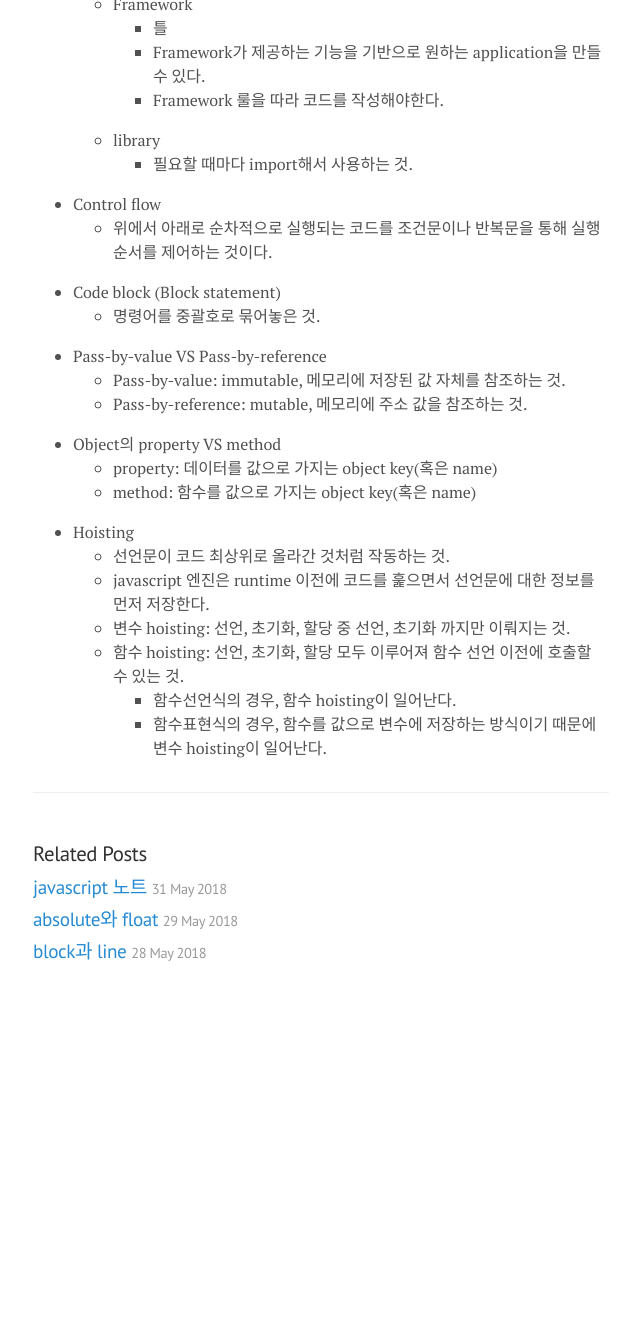
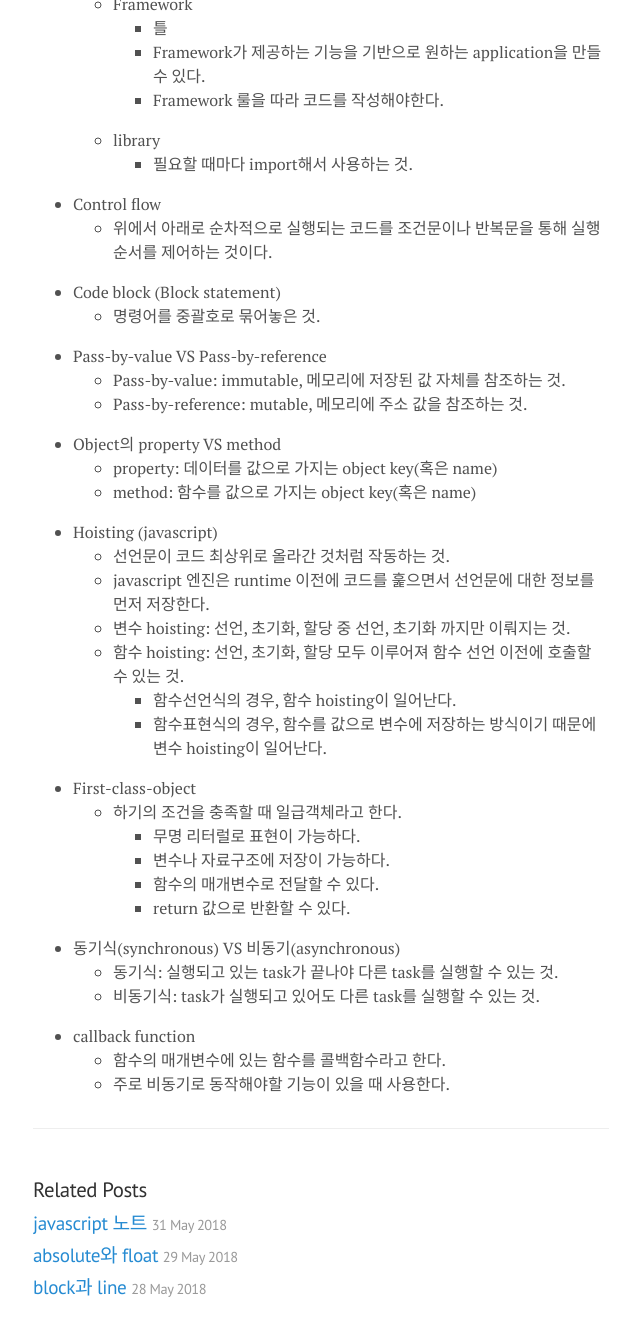
Before and after one commit to austinpark420/austinpark420.github.io, a Jekyll site: the page built from _posts/2018-05-31-fundamental_dev_conception.md, in a window 1280 px wide and 1400 px high, scrolled down 814 px, cut to the strip 53-1389 px from the top of the window. Shown: the whole strip, without its empty margins (319-959 px from the left). Built offline with Jekyll 4.4.1, drawn with Linux system fonts in a browser that asks for light colours; before the commit the page ends 1878 px from its top, so only the background shows below that.

Commit message:
edit posts/javascript

```diff
--- a/_posts/2018-05-31-fundamental_dev_conception.md
+++ b/_posts/2018-05-31-fundamental_dev_conception.md
@@ -45,10 +45,25 @@ tag: frontend dev javascript fundemental
   * property: 데이터를 값으로 가지는 object key(혹은 name)
   * method: 함수를 값으로 가지는 object key(혹은 name)
 
-- Hoisting
+- Hoisting (javascript)
   * 선언문이 코드 최상위로 올라간 것처럼 작동하는 것.
   * javascript 엔진은 runtime 이전에 코드를 훑으면서 선언문에 대한 정보를 먼저 저장한다.
   * 변수 hoisting: 선언, 초기화, 할당 중 선언, 초기화 까지만 이뤄지는 것.
   * 함수 hoisting: 선언, 초기화, 할당 모두 이루어져 함수 선언 이전에 호출할 수 있는 것.
     * 함수선언식의 경우, 함수 hoisting이 일어난다.
     * 함수표현식의 경우, 함수를 값으로 변수에 저장하는 방식이기 때문에 변수 hoisting이 일어난다.
+
+- First-class-object
+  * 하기의 조건을 충족할 때 일급객체라고 한다.
+    * 무명 리터럴로 표현이 가능하다.
+    * 변수나 자료구조에 저장이 가능하다.
+    * 함수의 매개변수로 전달할 수 있다.
+    * return 값으로 반환할 수 있다.
+
+- 동기식(synchronous) VS 비동기(asynchronous)
+  * 동기식: 실행되고 있는 task가 끝나야 다른 task를 실행할 수 있는 것.
+  * 비동기식: task가 실행되고 있어도 다른 task를 실행할 수 있는 것.
+
+- callback function
+  * 함수의 매개변수에 있는 함수를 콜백함수라고 한다.
+  * 주로 비동기로 동작해야할 기능이 있을 때 사용한다.
```
